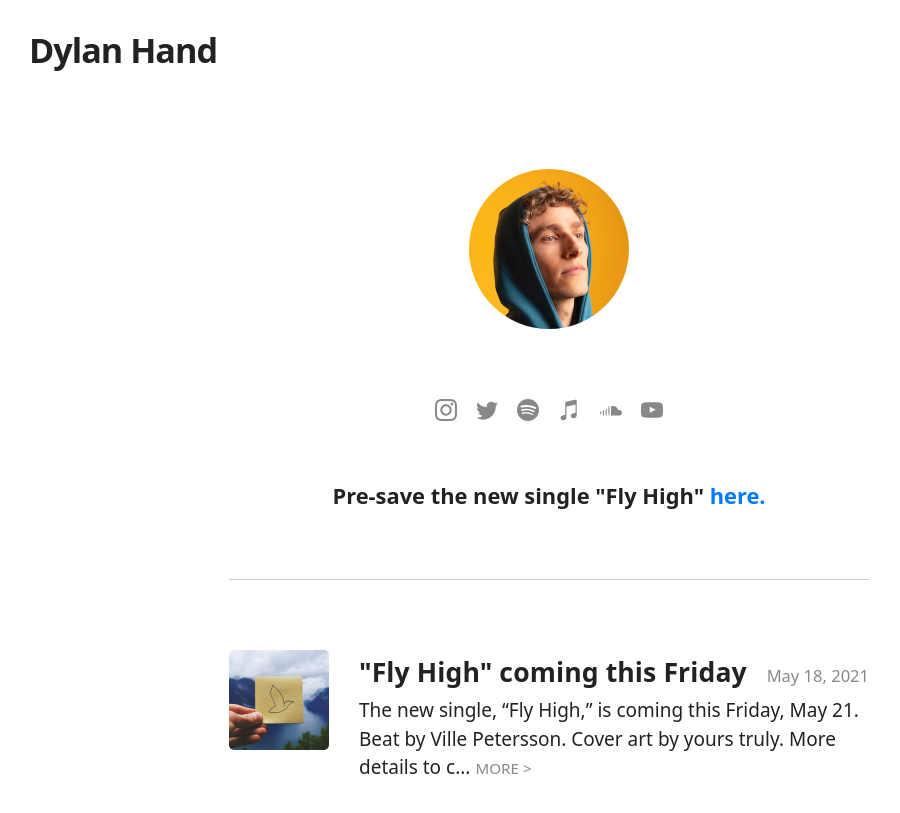
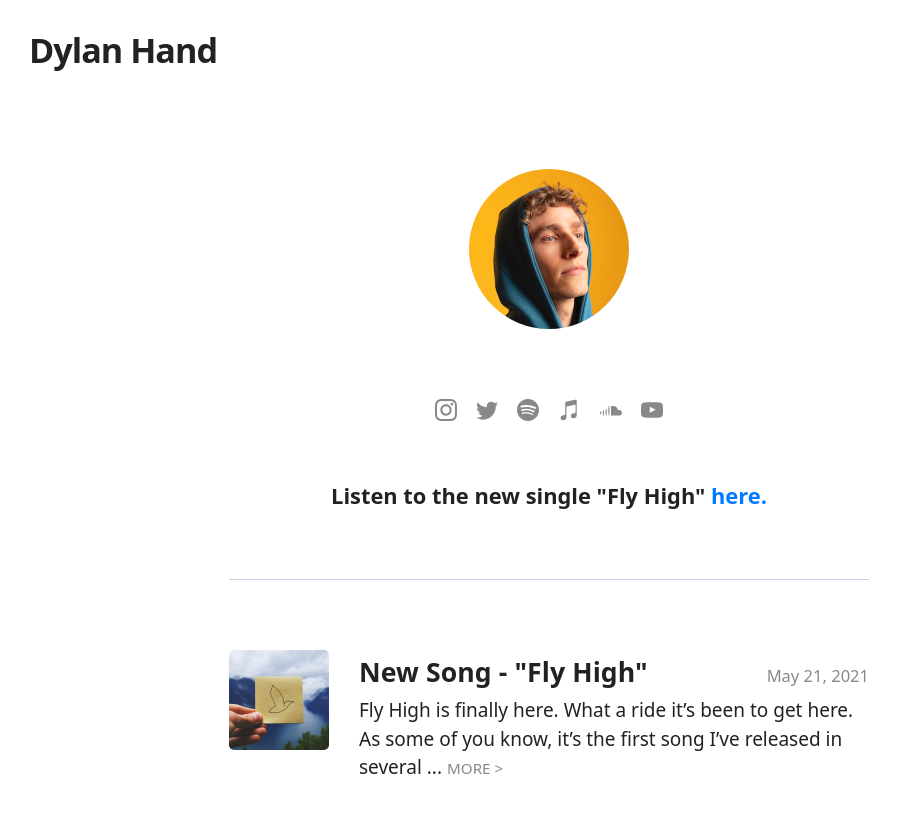
Before and after one commit to dylanhand/dylanhand.github.io, a Jekyll site: the page built from index.html, in a window 1280 px wide and 900 px high. Shown: the top 813 px of the window, without its empty margins (91-991 px from the left). Built offline with Jekyll 4.4.1, drawn with Linux system fonts in a browser that asks for light colours.

Commit message:
source branch - Add Fly High post and update bio link

```diff
--- a/_config.yml
+++ b/_config.yml
@@ -11,7 +11,7 @@ author:
   name: Dylan Hand
   tagline: apps & raps
   image: '/assets/img/profile-pic.jpg'
-  bio: Pre-save the new single "Fly High" <a href="https://distrokid.com/hyperfollow/dylanhand/fly-high">here.</a>
+  bio: Listen to the new single "Fly High" <a href="https://songwhip.com/dylanhand/fly-high">here.</a>
   email: dylan.hand@gmail.com
 
 
--- /dev/null
+++ b/_posts/2021-05-21-fly-high.md
@@ -0,0 +1,15 @@
+---
+layout: post
+title:  'New Song - "Fly High"'
+date:   2021-05-21
+image:  'fly-high-cover.jpg'
+tags:   raps single
+---
+
+Fly High is finally here. What a ride it's been to get here. As some of you know, it's the first song I've released in several years. I'm glad to have met all the right people along the way to make it happen. I'll go into detail soon with some behind the scenes shit, but for now, let's let it speak for itself.
+
+Enjoy.
+
+-Dylan
+
+### [Listen to Fly High](https://songwhip.com/dylanhand/fly-high)
```
